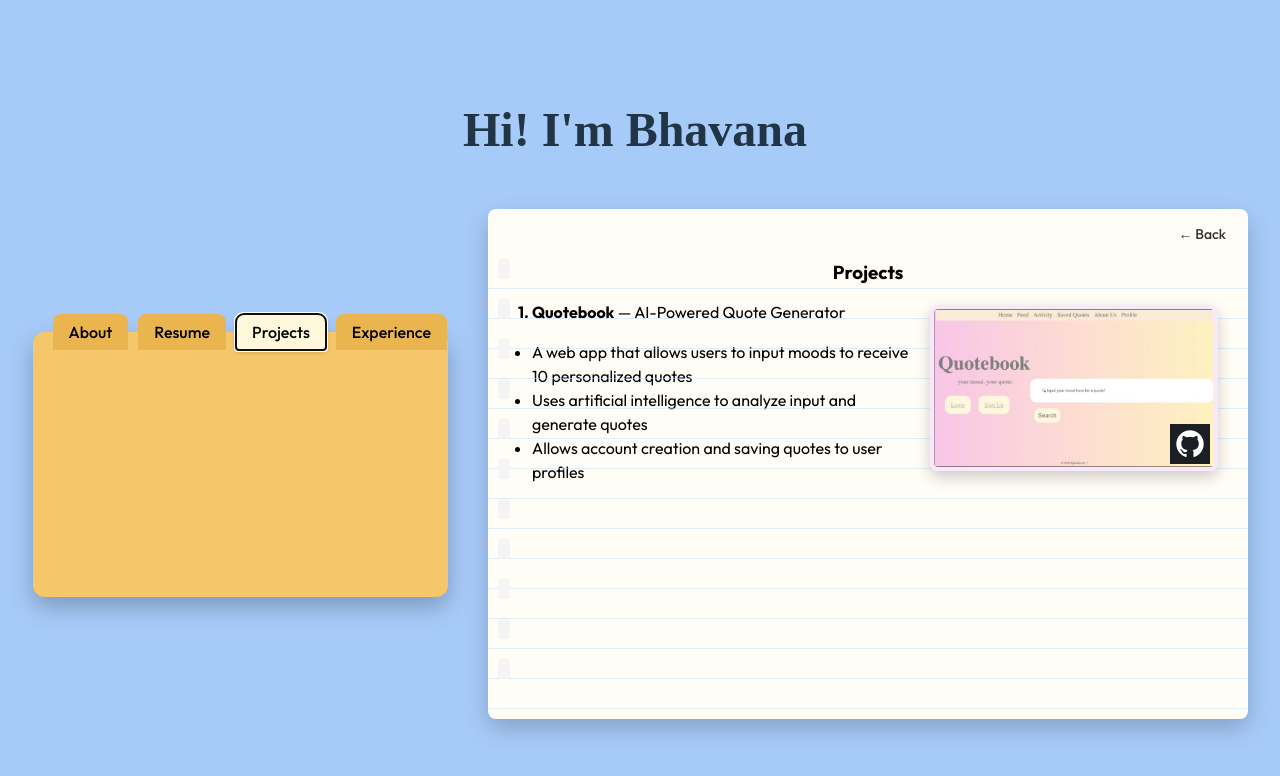
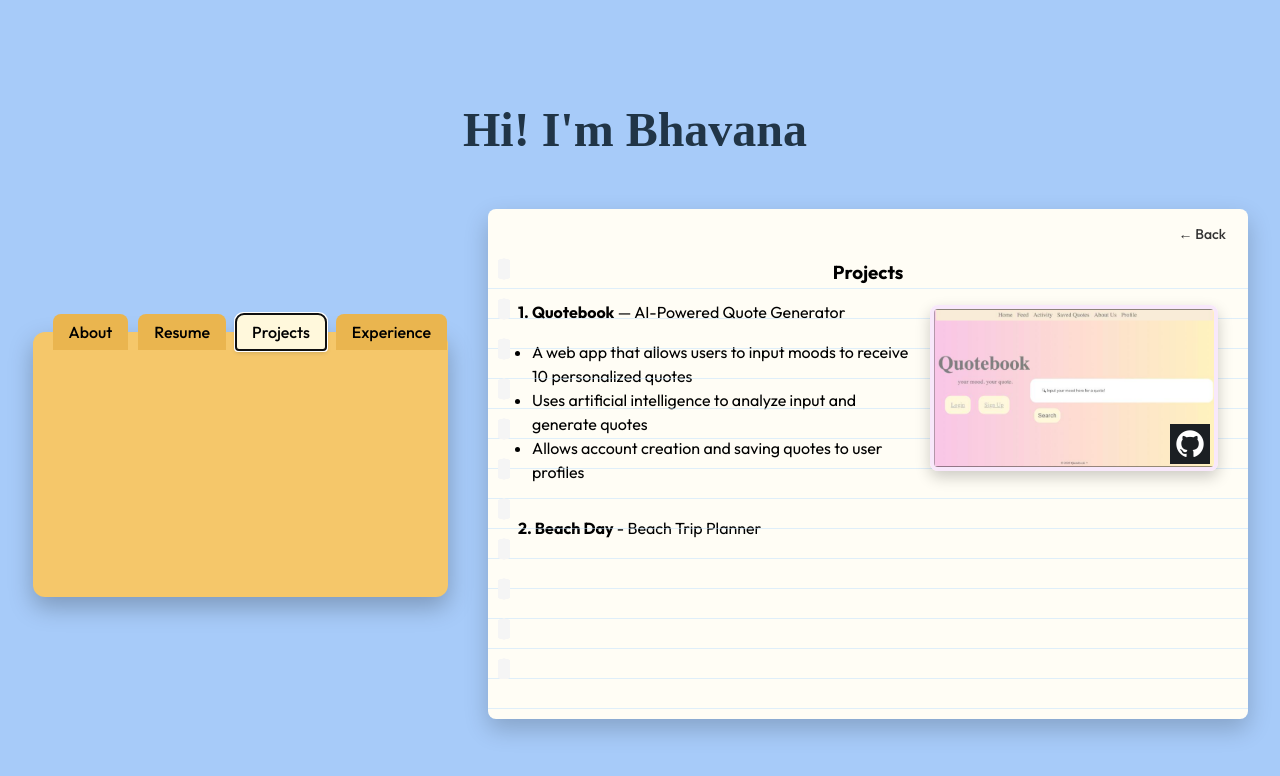
Before and after one commit to bhavana-pixel/portfolio, a React (Vite) app: page / in a window 1280 px wide. Both pictures are taken after a click on the button "Projects". Shown: the top 776 px of the page. Built offline with nearby package versions, Linux system fonts and the light colour scheme.

Commit message:
Added beach trip title.

```diff
--- a/src/Folder.jsx
+++ b/src/Folder.jsx
@@ -116,9 +116,12 @@ export default function Folder() {
       </a>
     </div>
   </div>
+
+  <p>
+    <strong> 2. Beach Day </strong> - Beach Trip Planner
+  </p>
 </div>
             )}
-
             {activeTab === "Experience" && <p>Internships and work experience here...</p>}
           </div>
         )}
```
